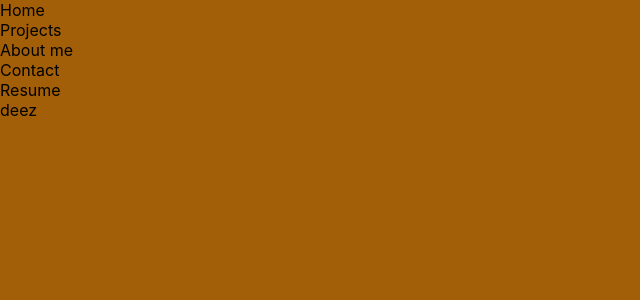
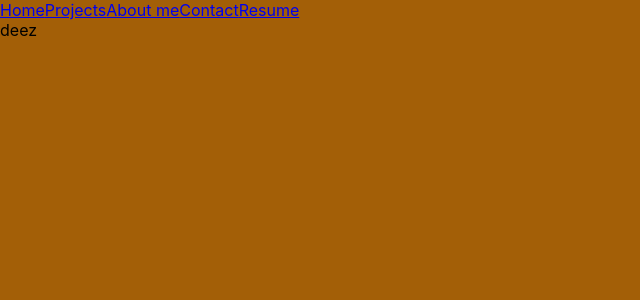
Before and after one commit to ericcnguyen04/Post-Portfolio, a React (Create React App) app: page / in a window 1280 px wide. Shown: the top 300 px of the page, without its empty margins (0-640 px from the left). Built offline with nearby package versions, Linux system fonts and the light colour scheme.

Commit message:
nav functionable

```diff
--- a/src/App.js
+++ b/src/App.js
@@ -1,7 +1,12 @@
 import {BrowserRouter as Router, Routes, Route, Navigate} from 'react-router-dom'
 
+import Navbar from './components/pages/Navbar';
 import Home from './components/pages/Home'
-import Navbar from './components/pages/Navbar';
+import Projects from './components/pages/Projects';
+import About from './components/pages/About';
+import Contact from './components/pages/Contact';
+import Resume from './components/pages/Resume';
+
 import './App.css'
 
 function App() {
@@ -15,6 +20,26 @@ function App() {
           element={<Home />}
         />
 
+        <Route
+          path="/projects"
+          element={<Projects />}
+        />
+
+        <Route
+          path="/about"
+          element={<About />}
+        />
+
+        <Route
+          path="/contact"
+          element={<Contact />}
+        />
+
+        <Route
+          path="/resume"
+          element={<Resume />}
+        />
+
       </Routes>
 
     </Router>
--- a/src/components/pages/Navbar.jsx
+++ b/src/components/pages/Navbar.jsx
@@ -1,13 +1,13 @@
-
+import {Link} from 'react-router-dom'
 
 export default function Navbar() {
     return(
         <div>
-            <div>Home</div>
-            <div>Projects</div>
-            <div>About me</div>
-            <div>Contact</div>
-            <div>Resume</div>
+            <Link to={'/'}>Home</Link>
+            <Link to={'/projects'}>Projects</Link>
+            <Link to={'/about'}>About me</Link>
+            <Link to={'/contact'}>Contact</Link>
+            <Link to={'/resume'}>Resume</Link>
         </div>
     )
 }
```
